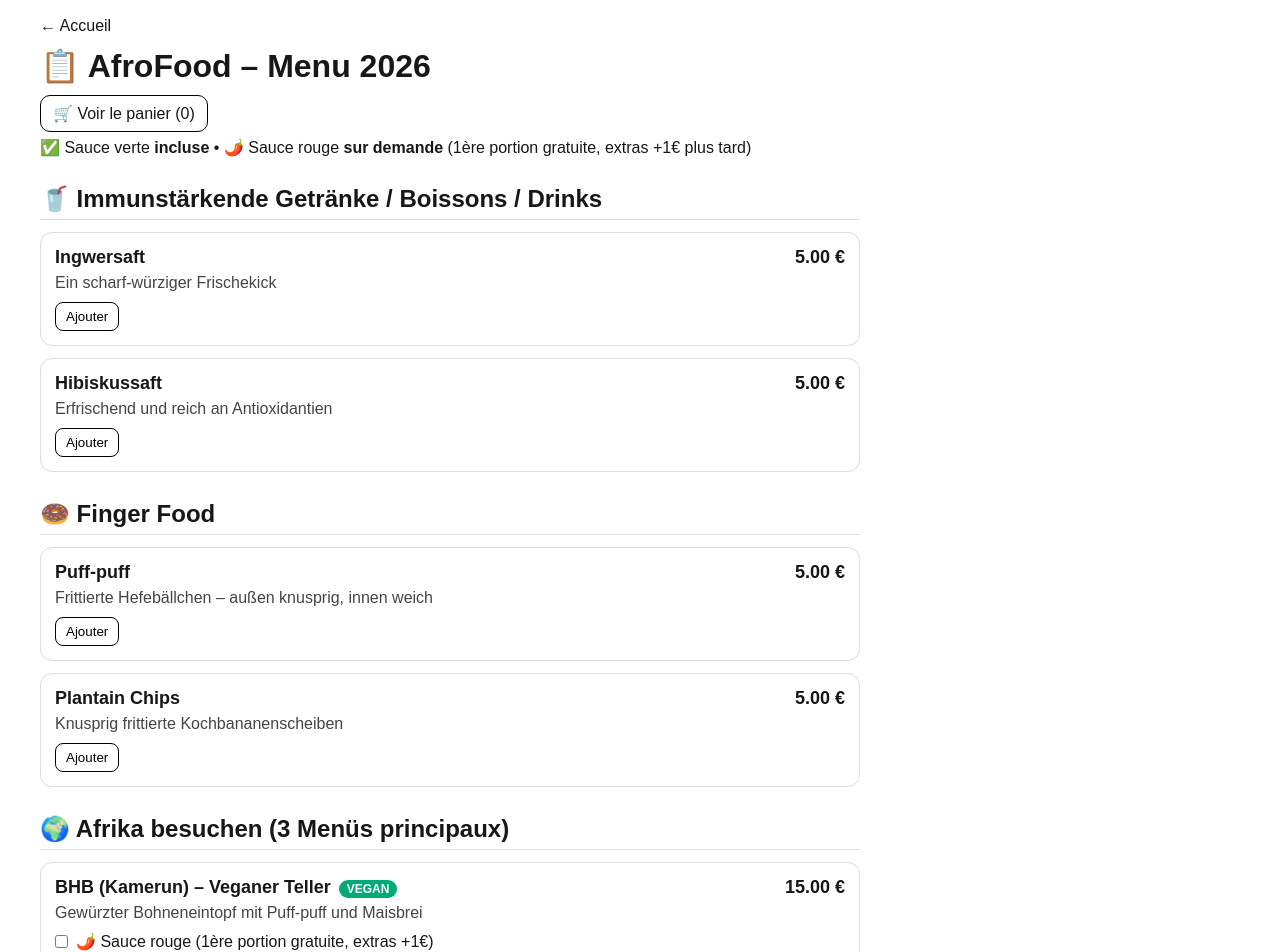
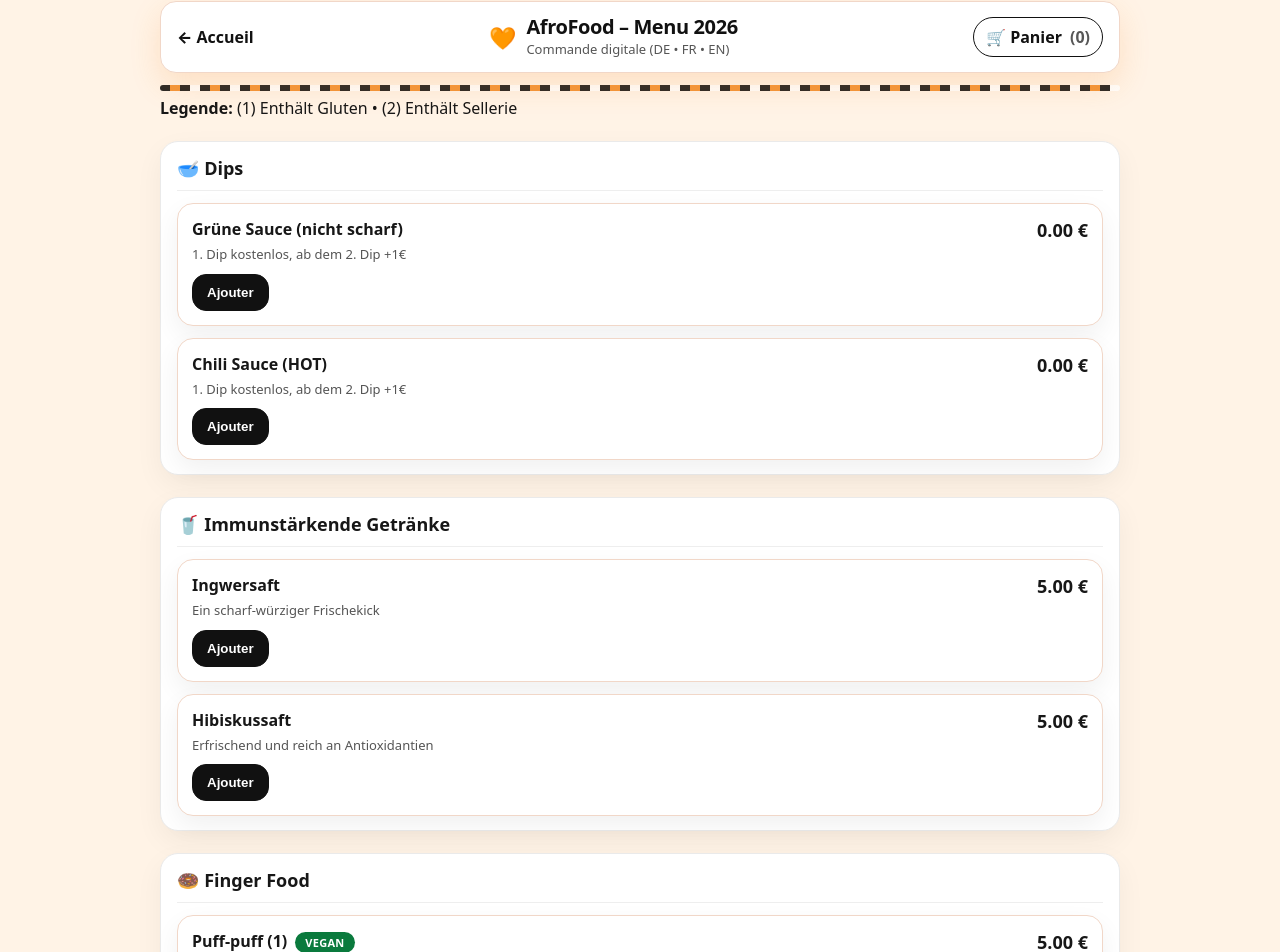
Before and after one commit to fossodjateng-gif/afrofood-app, a Next.js app: page /menu in a window 1280 px wide. Shown: the part 23-975 px from the top of the page. Built offline with nearby package versions, Linux system fonts and the light colour scheme.

Commit message:
UI premium + dips + panier

```diff
--- a/src/app/menu/page.tsx
+++ b/src/app/menu/page.tsx
@@ -1,9 +1,173 @@
 "use client";
 
 import React from "react";
-import { addToCart } from "@/lib/cart";
+import { addToCart, getCart } from "@/lib/cart";
+
+const BRAND = {
+  orange: "#F28C28",     // proche du logo
+  orangeSoft: "#FFF3E6", // fond chaud très clair
+  black: "#111111",
+  border: "#F1D7C8",
+};
+
+
+const UI = {
+  page: {
+    padding: 24,
+    fontFamily:
+      "ui-sans-serif, system-ui, -apple-system, Segoe UI, Roboto, Helvetica, Arial",
+    background: BRAND.orangeSoft,
+
+    minHeight: "100vh",
+  } as React.CSSProperties,
+
+  container: {
+    maxWidth: 960,
+    margin: "0 auto",
+  } as React.CSSProperties,
+
+  topbar: {
+    display: "flex",
+    alignItems: "center",
+    justifyContent: "space-between",
+    gap: 12,
+    padding: "14px 16px",
+    borderRadius: 16,
+    border: `1px solid ${BRAND.border}`,
+    boxShadow: "0 12px 30px rgba(242,140,40,0.18)",
+    background: "white",
+    position: "sticky",
+    top: 12,
+    zIndex: 20,
+  } as React.CSSProperties,
+
+  brand: {
+    display: "flex",
+    alignItems: "center",
+    gap: 10,
+    minWidth: 0,
+  } as React.CSSProperties,
+
+  title: {
+    fontSize: 20,
+    fontWeight: 900,
+    letterSpacing: -0.4,
+    margin: 0,
+    lineHeight: 1.1,
+    color: BRAND.black,
+  } as React.CSSProperties,
+
+  subtitle: {
+    fontSize: 13,
+    color: "#555",
+    marginTop: 2,
+    whiteSpace: "nowrap",
+    overflow: "hidden",
+    textOverflow: "ellipsis",
+    maxWidth: 420,
+  } as React.CSSProperties,
+
+  pill: {
+    display: "inline-flex",
+    alignItems: "center",
+    gap: 8,
+    padding: "8px 12px",
+    borderRadius: 999,
+    border: `1px solid ${BRAND.black}`,
+    color: BRAND.black,
+    background: "white",
+    textDecoration: "none",
+    fontWeight: 800,
+  } as React.CSSProperties,
+
+  note: {
+    marginTop: 14,
+    padding: "12px 14px",
+    borderRadius: 14,
+    border: "1px solid #eee",
+    background: "white",
+    color: "#333",
+  } as React.CSSProperties,
+
+  section: {
+    marginTop: 22,
+    padding: "14px 16px",
+    borderRadius: 18,
+    border: "1px solid #eaeaea",
+    background: "white",
+    boxShadow: "0 10px 28px rgba(0,0,0,0.05)",
+  } as React.CSSProperties,
+
+  sectionTitle: {
+    fontSize: 18,
+    fontWeight: 900,
+    margin: 0,
+    paddingBottom: 10,
+    borderBottom: "1px solid #eee",
+  } as React.CSSProperties,
+
+  grid: {
+    display: "grid",
+    gap: 12,
+    marginTop: 12,
+  } as React.CSSProperties,
+
+card: {
+  border: `1px solid ${BRAND.border}`,
+  borderRadius: 16,
+  padding: 14,
+  display: "flex",
+  justifyContent: "space-between",
+  gap: 16,
+  background: "white",
+  boxShadow: "0 10px 26px rgba(17,17,17,0.06)",
+  transition: "all 0.2s ease",
+} as React.CSSProperties,
+
+  name: {
+    fontSize: 16,
+    fontWeight: 900,
+  } as React.CSSProperties,
+
+  desc: {
+    marginTop: 6,
+    color: "#555",
+    fontSize: 13,
+    lineHeight: 1.35,
+  } as React.CSSProperties,
+
+  price: {
+    fontSize: 18,
+    fontWeight: 900,
+    whiteSpace: "nowrap",
+  } as React.CSSProperties,
+
+btn: {
+  marginTop: 10,
+  padding: "10px 14px",
+  borderRadius: 14,
+  border: `1px solid ${BRAND.black}`,
+  background: BRAND.black,
+  color: "white",
+  cursor: "pointer",
+  fontWeight: 900,
+  transition: "all 0.2s ease",
+} as React.CSSProperties,
+
+
+  checkboxRow: {
+    display: "flex",
+    gap: 10,
+    marginTop: 10,
+    alignItems: "center",
+    color: "#333",
+    fontSize: 13,
+  } as React.CSSProperties,
+};
+
 
 type MenuItem = {
+  id?: string; // <-- ajouté
   name: string;
   price: number;
   desc?: string;
@@ -16,8 +180,18 @@ type Section = {
 };
 
 const sections: Section[] = [
+
  {
-    title: "🥤 Immunstärkende Getränke / Boissons / Drinks",
+  title: "🥣 Dips",
+  items: [
+    { id: "dip-green", name: "Grüne Sauce (nicht scharf)", price: 0, desc: "1. Dip kostenlos, ab dem 2. Dip +1€" },
+    { id: "dip-chili", name: "Chili Sauce (HOT)", price: 0, desc: "1. Dip kostenlos, ab dem 2. Dip +1€" },
+  ],
+},
+
+
+  {
+    title: "🥤 Immunstärkende Getränke",
     items: [
       { name: "Ingwersaft", price: 5, desc: "Ein scharf-würziger Frischekick" },
       { name: "Hibiskussaft", price: 5, desc: "Erfrischend und reich an Antioxidantien" },
@@ -26,29 +200,29 @@ const sections: Section[] = [
   {
     title: "🍩 Finger Food",
     items: [
-      { name: "Puff-puff", price: 5, desc: "Frittierte Hefebällchen – außen knusprig, innen weich" },
-      { name: "Plantain Chips", price: 5, desc: "Knusprig frittierte Kochbananenscheiben" },
+      { name: "Puff-puff (1)", price: 5, desc: "Goldbraune Hefebällchen – außen knusprig, innen fluffig", tags: ["VEGAN"], },
+      { name: "Plantain Chips", price: 5, desc: "Knusprig frittierte Kochbananenscheiben", tags: ["VEGAN"], },
     ],
   },
   {
-    title: "🌍 Afrika besuchen (3 Menüs principaux)",
+    title: "🌍 Afrika besuchen ",
     items: [
       {
-        name: "BHB (Kamerun) – Veganer Teller",
+        name: "BHB (1)(2) (Kamerun) – Veganer Teller",
         price: 15,
-        desc: "Gewürzter Bohneneintopf mit Puff-puff und Maisbrei",
+        desc: "Gewürzter Bohneneintopf, serviert mit Maisbrei und frittierte Hefebällchen",
         tags: ["VEGAN"],
       },
       {
-        name: "Attiéké Poulet (Côte d’Ivoire)",
+        name: "Attiéké Poulet (2) (Elfenbeinküste)",
         price: 15,
-        desc: "Attiéké + poulet braisé + crudités, Sauce verte incluse, sauce rouge sur demande",
+        desc: "Lockerer Maniok-Semole mit gegrilltem Pollo Fino, serviert mit frischen Tomaten-Gurken-Zwiebel-Salat",
         tags: ["CHICKEN"],
       },
       {
-        name: "Mini Batbout farci au poulet (Maroc)",
+        name: "Batbout mit Hähnchenfüllung (2) (Marokko)",
         price: 15,
-        desc: "Batbout + poulet + crudités, Sauce verte incluse, sauce rouge sur demande",
+        desc: " Marokkanische Fladenbroten mit gegrilltem Pollo Fino, serviert mit Tomaten und Salat",
         tags: ["CHICKEN"],
       },
     ],
@@ -57,21 +231,21 @@ const sections: Section[] = [
     title: "🔥 Fusion",
     items: [
       {
-        name: "Pollo Fino",
+        name: "Pollo Fino (2)",
         price: 10,
-        desc: "Poulet braisé + puff-puff + plantains (Sauce verte incluse, sauce rouge sur demande)",
+        desc: "Zart gegrilltes Hähnchenfleisch serviert mit frittierte Kochbananenscheiben und Hefebällchen",
         tags: ["CHICKEN"],
       },
       {
-        name: "BH – Veganer Teller",
+        name: "BH (1)(2)",
         price: 10,
-        desc: "Haricots rouges + puff-puff + plantains (Sauce verte incluse, sauce rouge sur demande)",
+        desc: "Gewürzter Bohneneintopf, serviert mit frittierten Hefebällchen und Kochbananenscheiben",
         tags: ["VEGAN"],
       },
       {
-        name: "Batbout Vegan",
+        name: "Batbout mit Bohnenfüllung (2)",
         price: 10,
-        desc: "Batbout + haricots + crudités (Sauce verte incluse, sauce rouge sur demande)",
+        desc: "Marokkanische Fladenbroten mit gewürzten Bohneneintopf, serviert mit Tomaten und Salat",
         tags: ["VEGAN"],
       },
     ],
@@ -79,18 +253,22 @@ const sections: Section[] = [
 ];
 
 function Tag({ label }: { label: string }) {
-  const bg = label === "VEGAN" ? "#0a7" : "#a50";
+  const bg = label === "VEGAN" ? "#0A7A3D" : BRAND.orange;
   return (
     <span
  style={{
-        display: "inline-block",
-        padding: "2px 8px",
+  display: "inline-flex",
+  alignItems: "center",
+  padding: "3px 10px",
   borderRadius: 999,
   color: "white",
   background: bg,
-        fontSize: 12,
+  fontSize: 11,
   marginLeft: 8,
+  fontWeight: 900,
+  letterSpacing: 0.3,
 }}
+
     >
       {label}
     </span>
@@ -99,124 +277,118 @@ function Tag({ label }: { label: string }) {
 
 export default function MenuPage() {
   const [cartCount, setCartCount] = React.useState(0);
-
-  const [redSauceChoice, setRedSauceChoice] = React.useState<Record<string, boolean>>({});
-
+React.useEffect(() => {
+  const cart = getCart();
+  const count = cart.reduce((sum, it) => sum + it.qty, 0);
+  setCartCount(count);
+}, []);
 
 
   return (
-    <main style={{ padding: 40, fontFamily: "Arial, sans-serif", maxWidth: 900 }}>
-      <a href="/" style={{ textDecoration: "none" }}>
+    <main style={UI.page}>
+     <div style={UI.container}>
+
+    <div style={UI.topbar}>
+        <a href="/" style={{ textDecoration: "none", fontWeight: 800, color: "#111" }}>
            ← Accueil
         </a>
 
-      <h1 style={{ marginTop: 12 }}>📋 AfroFood – Menu 2026</h1>
+       <div style={UI.brand}>
+              <div style={{ fontSize: 22 }}>🧡</div>
+          <div style={{ minWidth: 0 }}>
+              <h1 style={UI.title}>AfroFood – Menu 2026</h1>
+                <div style={UI.subtitle}>Commande digitale (DE • FR • EN)</div>
+          </div>
+       </div>
 
-      <div style={{ marginTop: 10 }}>
 <a
   href="/cart"
-          style={{
-            display: "inline-block",
-            padding: "8px 12px",
-            border: "1px solid #000",
-            borderRadius: 10,
-            textDecoration: "none",
+  style={UI.pill}
+onMouseEnter={(e) => {
+  e.currentTarget.style.transform = "translateY(-3px)";
+  e.currentTarget.style.boxShadow = "0 16px 34px rgba(242,140,40,0.18)";
 }}
+onMouseLeave={(e) => {
+  e.currentTarget.style.transform = "translateY(0)";
+  e.currentTarget.style.boxShadow = "0 10px 26px rgba(17,17,17,0.06)";
+}}
+
+
 >
-          🛒 Voir le panier ({cartCount})
+  🛒 Panier <span style={{ opacity: 0.7 }}>({cartCount})</span>
 </a>
+
 </div>
 
+<div
+  style={{
+    height: 6,
+    borderRadius: 999,
+    marginTop: 12,
+    background:
+      "repeating-linear-gradient(90deg, #111 0 10px, #F28C28 10px 20px, #111 20px 30px, #fff 30px 40px)",
+    opacity: 0.9,
+  }}
+/>
+
+
       <p style={{ marginTop: 6 }}>
-        ✅ Sauce verte <b>incluse</b> • 🌶️ Sauce rouge <b>sur demande</b> (1ère portion gratuite, extras +1€ plus tard)
+  <b>Legende:</b> (1) Enthält Gluten • (2) Enthält Sellerie
 </p>
 
+
       {sections.map((sec) => (
-        <section key={sec.title} style={{ marginTop: 28 }}>
-          <h2 style={{ borderBottom: "1px solid #ddd", paddingBottom: 6 }}>{sec.title}</h2>
+        <section key={sec.title} style={UI.section}>
+  <h2 style={UI.sectionTitle}>{sec.title}</h2>
 
-          <div style={{ display: "grid", gap: 12, marginTop: 12 }}>
+  <div style={UI.grid}>
+
             {sec.items.map((it) => (
-              <div
-                key={it.name}
-                style={{
-                  border: "1px solid #ddd",
-                  borderRadius: 12,
-                  padding: 14,
-                  display: "flex",
-                  justifyContent: "space-between",
-                  gap: 16,
-                }}
-              >
+              <div key={it.name} style={UI.card}>
+
                 <div>
-                  <div style={{ fontSize: 18, fontWeight: 700 }}>
+                  <div style={UI.name}>
                     {it.name}
                     {it.tags?.map((t) => (
                       <Tag key={t} label={t} />
                     ))}
                   </div>
 
-                  {it.desc && <div style={{ marginTop: 6, color: "#444" }}>{it.desc}</div>}
-                  {it.tags && (
-                    <label style={{ display: "flex", gap: 8, marginTop: 10, alignItems: "center" }}>
-  <input
-    type="checkbox"
-    checked={!!redSauceChoice[it.name]}
-    onChange={(e) =>
-      setRedSauceChoice((prev) => ({
-        ...prev,
-        [it.name]: e.target.checked,
-      }))
-    }
-  />
-  🌶️ Sauce rouge (1ère portion gratuite, extras +1€)
-</label>
-)}
+                  {it.desc && <div style={UI.desc}>{it.desc}</div>}
 
-
-
-{/* Sauce rouge seulement pour les plats */}
-{it.tags && (
-  <label style={{ display: "flex", gap: 8, marginTop: 10, alignItems: "center" }}>
-    <input
-      type="checkbox"
-      checked={!!redSauceChoice[it.name]}
-      onChange={(e) =>
-        setRedSauceChoice((prev) => ({
-          ...prev,
-          [it.name]: e.target.checked,
-        }))
-      }
-    />
-    🌶️ Sauce rouge (1ère portion gratuite, extras +1€)
-  </label>
-)}
 
                   <button
   onClick={() => {
     addToCart({
-                        id: it.name.toLowerCase().replace(/[^a-z0-9]+/g, "-"),
+      id: it.id ?? it.name.toLowerCase().replace(/[^a-z0-9]+/g, "-"),
       name: it.name,
       price: it.price,
-                        redSauce: !!redSauceChoice[it.name],
+      redSauce: false,
       extraRedSauceQty: 0,
     });
-                      setCartCount((n) => n + 1);
+
+    const cart = getCart();
+    const count = cart.reduce((sum, it) => sum + it.qty, 0);
+    setCartCount(count);
   }}
-                    style={{
-                      marginTop: 10,
-                      padding: "6px 10px",
-                      borderRadius: 8,
-                      border: "1px solid #000",
-                      background: "white",
-                      cursor: "pointer",
+  style={UI.btn}
+onMouseEnter={(e) => {
+  e.currentTarget.style.background = BRAND.orange;
+  e.currentTarget.style.borderColor = BRAND.orange;
 }}
+onMouseLeave={(e) => {
+  e.currentTarget.style.background = BRAND.black;
+  e.currentTarget.style.borderColor = BRAND.black;
+}}
+
 >
   Ajouter
 </button>
+
                 </div>
 
-                <div style={{ fontSize: 18, fontWeight: 800, whiteSpace: "nowrap" }}>
+                <div style={UI.price}>
+
                   {it.price.toFixed(2)} €
                 </div>
               </div>
@@ -224,6 +396,7 @@ export default function MenuPage() {
           </div>
         </section>
       ))}
+      </div>
 </main>
   );
 }
--- a/src/lib/cart.ts
+++ b/src/lib/cart.ts
@@ -8,6 +8,11 @@ export type CartItem = {
 };
 
 const KEY = "afrofood_cart_v1";
+
+function isDip(id: string) {
+  return id.startsWith("dip-");
+}
+
 
 function read(): CartItem[] {
   if (typeof window === "undefined") return [];
@@ -63,11 +68,22 @@ export function addToCart(payload: Omit<CartItem, "qty">) {
 
 
 export function cartTotal(cart: CartItem[]): number {
-  // extras sauce rouge (si un jour tu actives +1€)
-  const extras = cart.reduce((sum, it) => sum + it.extraRedSauceQty * 1, 0);
+  // base
   const base = cart.reduce((sum, it) => sum + it.price * it.qty, 0);
-  return base + extras;
+
+  // extras sauce rouge (si activé chez toi)
+  const redExtras = cart.reduce((sum, it) => sum + it.extraRedSauceQty * 1, 0);
+
+  // ✅ dips : 1er gratuit, puis +1€ par dip supplémentaire
+  const dipQtyTotal = cart
+    .filter((it) => isDip(it.id))
+    .reduce((sum, it) => sum + it.qty, 0);
+
+  const dipExtra = Math.max(0, dipQtyTotal - 1) * 1;
+
+  return base + redExtras + dipExtra;
 }
+
 export function incrementItem(id: string) {
   const cart = getCart();
   const next = cart.map((it) => (it.id === id ? { ...it, qty: it.qty + 1 } : it));
```
Also changed, not shown: src/app/cart/page.tsx (+37 -3 lines). Lines whose indentation alone changed are shown as unchanged.
